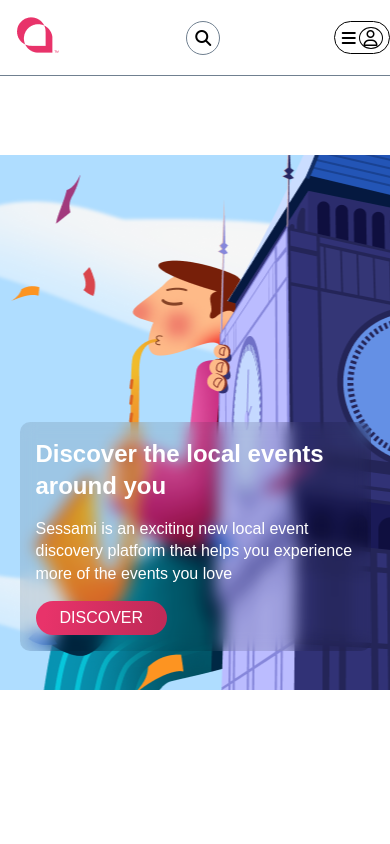
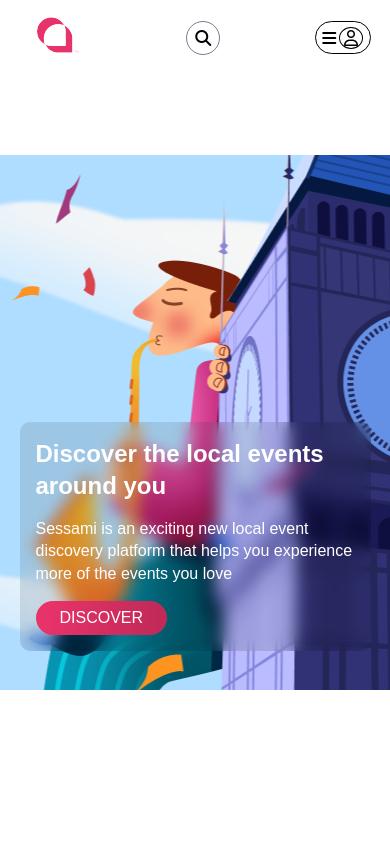
Before and after one commit to PrassesKhadka/Sessami-assignments, a website: page lofi/index.html in a window 390 px wide. Shown: the top 844 px of the page. Drawn offline with Linux system fonts and the light colour scheme.

Commit message:
Mobile-first:Navbar fixed

```diff
--- a/lofi/css/navbar.css
+++ b/lofi/css/navbar.css
@@ -11,7 +11,7 @@
 	left: 0;
 	z-index: 1000;
 	background-color: white;
-	border-bottom: 1px solid slategray;
+	padding: 0 5vw;
 }
 .navbar ul {
 	display: flex;
--- a/lofi/index.html
+++ b/lofi/index.html
@@ -25,7 +25,7 @@
 					<header>
 						<a href="#" title="Go to the Sessami home page">
 							<img
-								src="/images/sessami-logo.png"
+								src="/images/sessami-logo-removebg.png"
 								alt="sessami logo"
 								title="Sessami logo" />
 						</a>
```
Also changed, not shown: lofi/images/sessami-logo-removebg.png (added).
